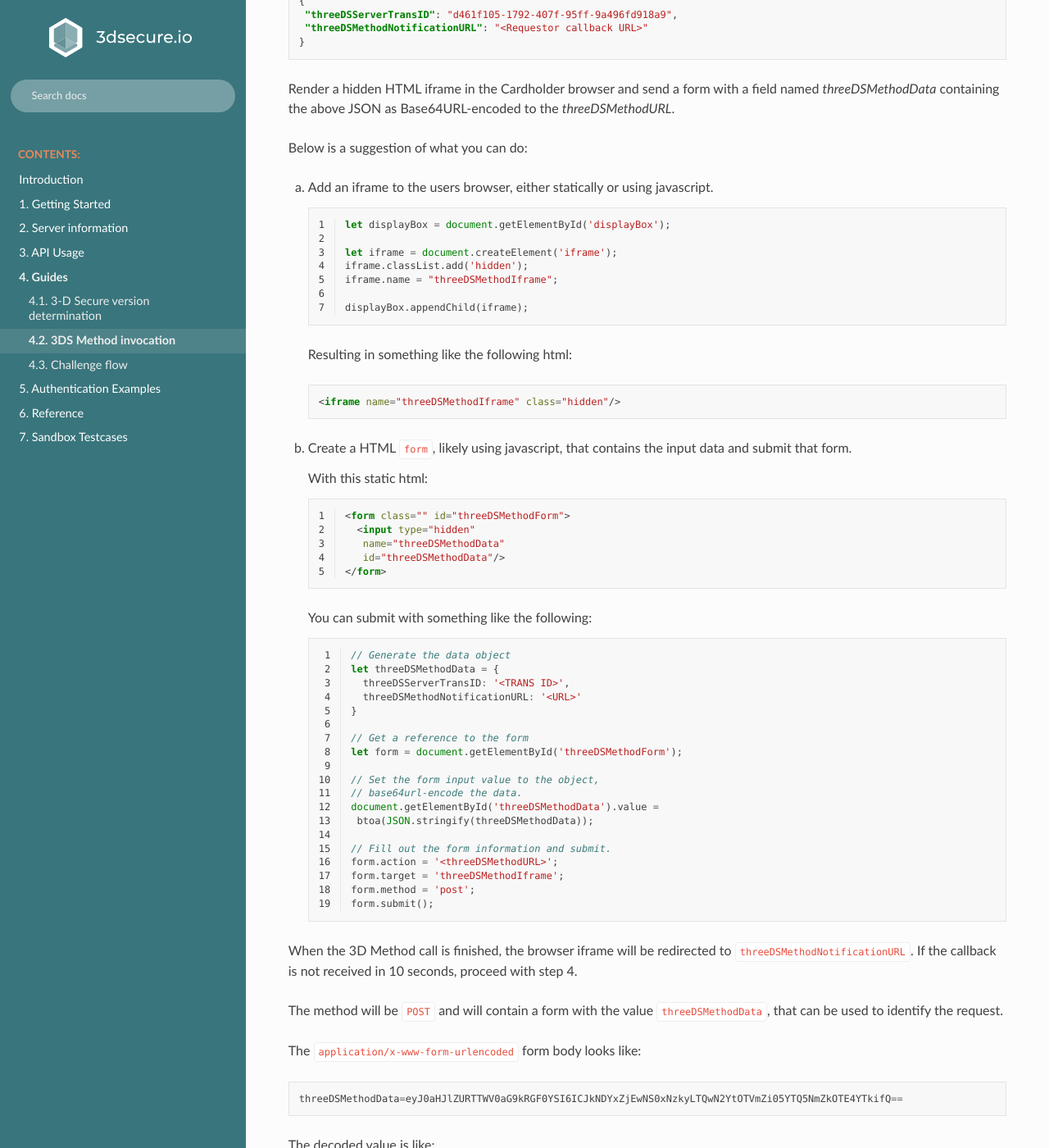
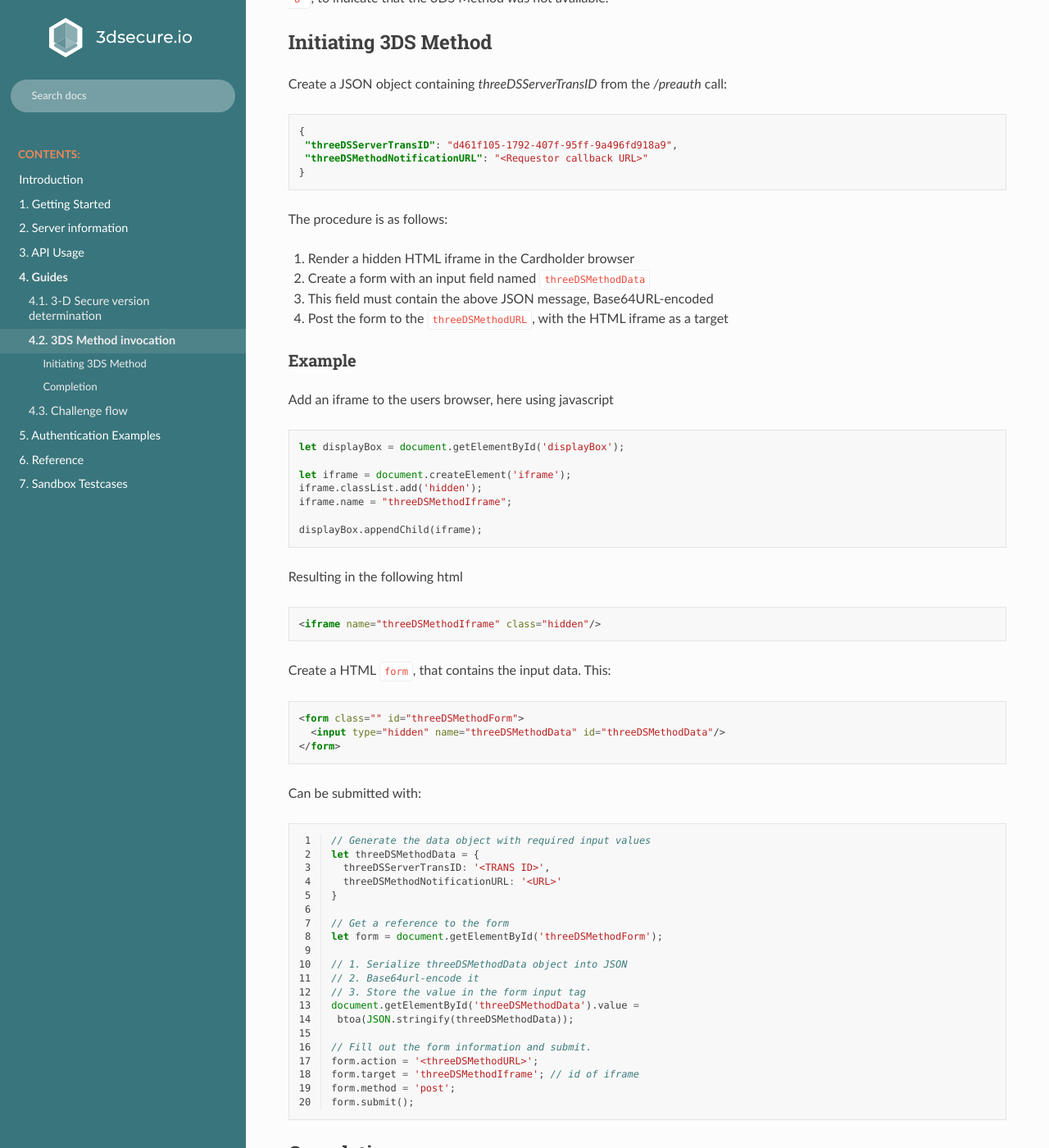
Before and after one commit to clearhaus/3DSv2-api-documentation, a Sphinx documentation site: the page built from source/3dsmethod.rst, in a window 1280 px wide and 1400 px high, scrolled down 349 px. Shown: the whole window at 82% size. Built offline with Sphinx 7.4.7 and the Read the Docs theme 2.0.0, drawn with Linux system fonts in a browser that asks for light colours; some of the changed text lies outside the part shown.

Commit message:
Rework 3DS Method to be more concise and correct

```diff
--- a/source/3dsmethod.rst
+++ b/source/3dsmethod.rst
@@ -3,11 +3,18 @@
 3DS Method invocation
 =====================
 
-If the :ref:`preauth-usage` response includes a `threeDSMethodURL`, the 3DS Method *must* be
-invoked.
+.. note::
+  Only used for browser authentications.
 
-If not, continue with the :ref:`auth-usage` and include ``"threeDSCompInd": "U"``, to
-indicate that the 3DS Method was not available.
+If the :ref:`preauth-usage` response includes a ``threeDSMethodURL``,
+the 3DS method *must* be invoked.
+
+If ``threeDSMethodURL`` *is not* included in the ``/preauth`` response, continue
+with the :ref:`auth-usage` and set ``"threeDSCompInd": "U"``, to indicate that
+the 3DS Method was not available.
+
+Initiating 3DS Method
+---------------------
 
 Create a JSON object containing `threeDSServerTransID` from the `/preauth`
 call:
@@ -19,76 +26,77 @@
    "threeDSMethodNotificationURL": "<Requestor callback URL>"
   }
 
-Render a hidden HTML iframe in the Cardholder browser and send a form with a
-field named `threeDSMethodData` containing the above JSON as Base64URL-encoded
-to the `threeDSMethodURL`.
+The procedure is as follows:
 
-Below is a suggestion of what you can do:
+#. Render a hidden HTML iframe in the Cardholder browser
 
-a. Add an iframe to the users browser, either statically or using javascript.
+#. Create a form with an input field named ``threeDSMethodData``
 
-   .. code-block:: javascript
-      :linenos:
+#. This field must contain the above JSON message, Base64URL-encoded
 
-      let displayBox = document.getElementById('displayBox');
+#. Post the form to the ``threeDSMethodURL``, with the HTML iframe as a target
 
-      let iframe = document.createElement('iframe');
-      iframe.classList.add('hidden');
-      iframe.name = "threeDSMethodIframe";
+Example
+*******
 
-      displayBox.appendChild(iframe);
+Add an iframe to the users browser, here using javascript
 
-  Resulting in something like the following html:
+.. code-block:: javascript
 
-  .. code-block:: html
+   let displayBox = document.getElementById('displayBox');
 
-     <iframe name="threeDSMethodIframe" class="hidden"/>
+   let iframe = document.createElement('iframe');
+   iframe.classList.add('hidden');
+   iframe.name = "threeDSMethodIframe";
 
-b. Create a HTML ``form``, likely using javascript, that contains the
-   input data and submit that form.
+   displayBox.appendChild(iframe);
 
-   With this static html:
+Resulting in the following html
 
-   .. code-block:: html
-      :linenos:
+.. code-block:: html
 
-      <form class="" id="threeDSMethodForm">
-        <input type="hidden"
-         name="threeDSMethodData"
-         id="threeDSMethodData"/>
-      </form>
+   <iframe name="threeDSMethodIframe" class="hidden"/>
 
-   You can submit with something like the following:
+Create a HTML ``form``, that contains the input data. This:
 
-   .. code-block:: javascript
-      :linenos:
+.. code-block:: html
 
-      // Generate the data object
-      let threeDSMethodData = {
-        threeDSServerTransID: '<TRANS ID>',
-        threeDSMethodNotificationURL: '<URL>'
-      }
+   <form class="" id="threeDSMethodForm">
+     <input type="hidden" name="threeDSMethodData" id="threeDSMethodData"/>
+   </form>
 
-      // Get a reference to the form
-      let form = document.getElementById('threeDSMethodForm');
+Can be submitted with:
 
-      // Set the form input value to the object,
-      // base64url-encode the data.
-      document.getElementById('threeDSMethodData').value =
-       btoa(JSON.stringify(threeDSMethodData));
+.. code-block:: javascript
+   :linenos:
 
-      // Fill out the form information and submit.
-      form.action = '<threeDSMethodURL>';
-      form.target = 'threeDSMethodIframe';
-      form.method = 'post';
-      form.submit();
+   // Generate the data object with required input values
+   let threeDSMethodData = {
+     threeDSServerTransID: '<TRANS ID>',
+     threeDSMethodNotificationURL: '<URL>'
+   }
 
-When the 3D Method call is finished, the browser iframe will be redirected to
-``threeDSMethodNotificationURL``.
-If the callback is not received in 10 seconds, proceed with step 4.
+   // Get a reference to the form
+   let form = document.getElementById('threeDSMethodForm');
 
-The method will be ``POST`` and will contain a form with the value
-``threeDSMethodData``, that can be used to identify the request.
+   // 1. Serialize threeDSMethodData object into JSON
+   // 2. Base64url-encode it
+   // 3. Store the value in the form input tag
+   document.getElementById('threeDSMethodData').value =
+    btoa(JSON.stringify(threeDSMethodData));
+
+   // Fill out the form information and submit.
+   form.action = '<threeDSMethodURL>';
+   form.target = 'threeDSMethodIframe'; // id of iframe
+   form.method = 'post';
+   form.submit();
+
+Completion
+----------
+
+When the 3DS Method is finished, the hidden iframe will HTTP POST a form with
+the value ``threeDSMethodData`` to the ``threeDSMethodNotificationURL``.
+This body can be used to identify the request.
 
 The ``application/x-www-form-urlencoded`` form body looks like:
 
@@ -96,8 +104,7 @@
 
    threeDSMethodData=eyJ0aHJlZURTTWV0aG9kRGF0YSI6ICJkNDYxZjEwNS0xNzkyLTQwN2YtOTVmZi05YTQ5NmZkOTE4YTkifQ==
 
-
-The decoded value is like:
+The value is Base64-URL encoded and decodes to:
 
 .. code-block:: json
 
@@ -106,6 +113,9 @@
 Continue the authentication with the :ref:`auth-usage`, setting
 ``"threeDSCompInd": "Y"``
 
-If waiting for the callback takes more than 10 seconds, close the iframe
-forcibly and continue the authentication with the :ref:`auth-usage`, setting
+3DS Method failure
+******************
+
+If the callback is not received within 10 seconds, close the iframe and
+continue the authentication with the :ref:`auth-usage`, setting
 ``"threeDSCompInd": "N"``
```
